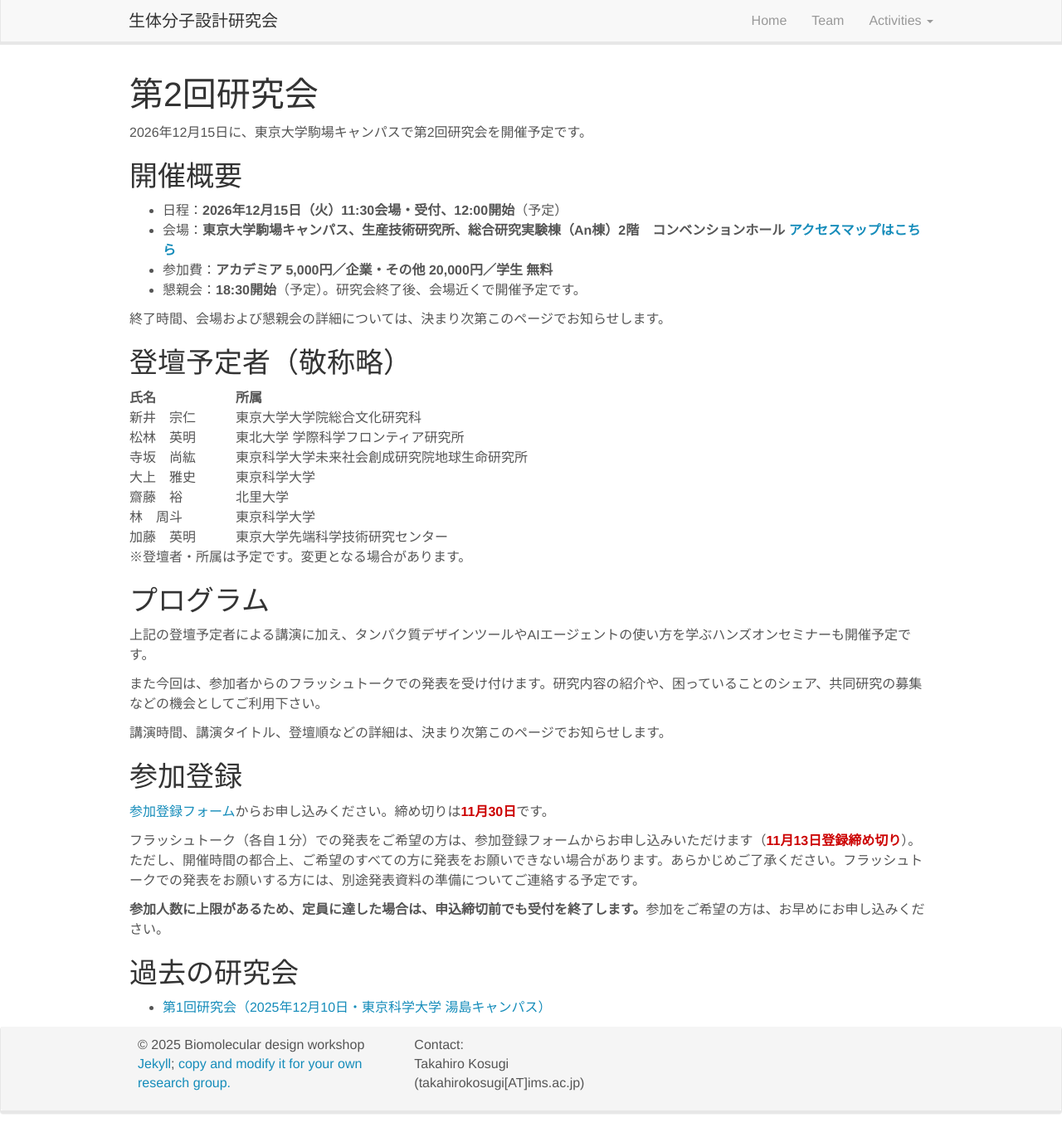
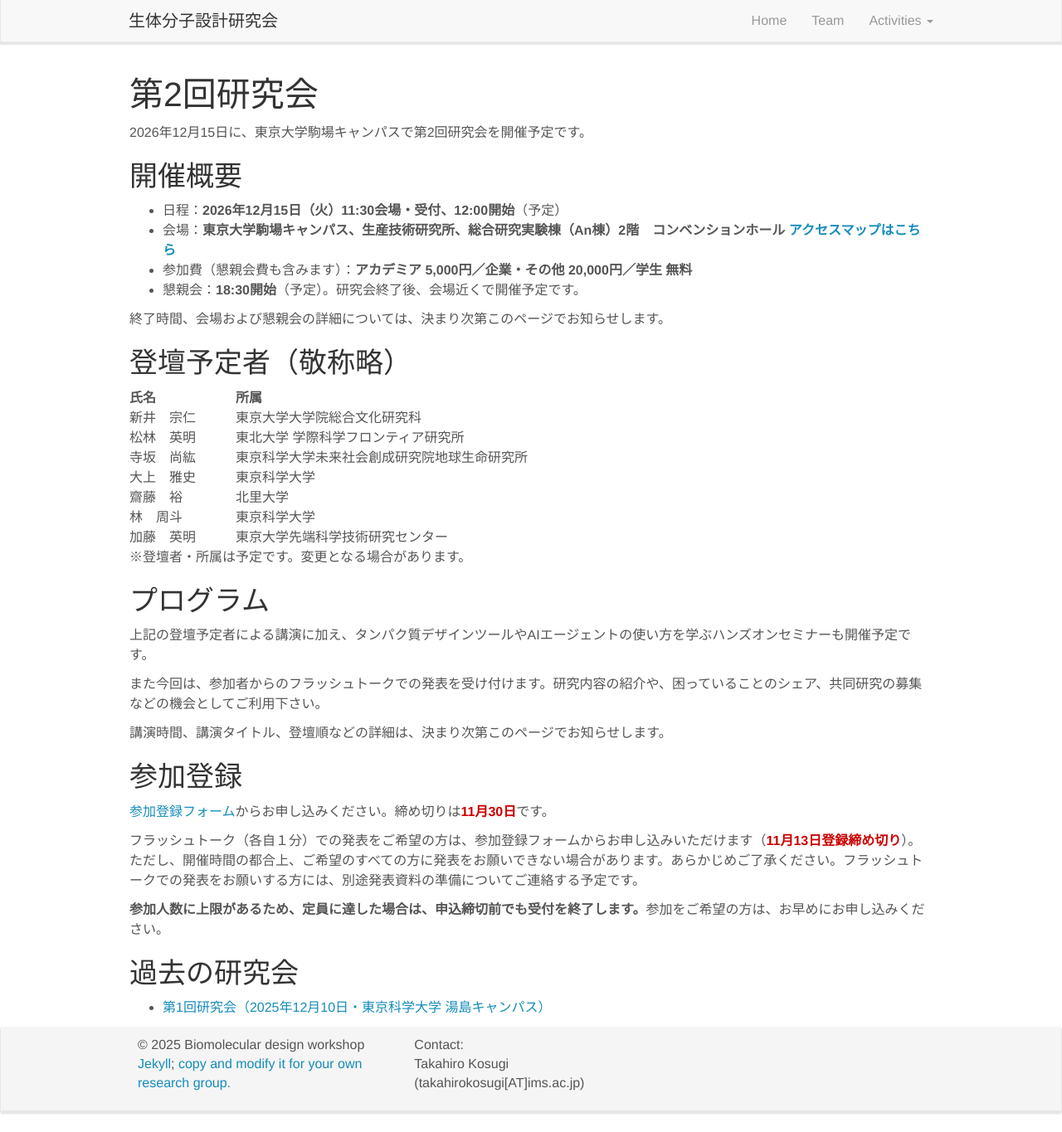
Before and after one commit to biomol-des-ws/biomol-des-ws.github.io, a Jekyll site: the page built from _pages/activities.md, in a window 1280 px wide and 1365 px high. Shown: the whole window at 83% size. Built offline with Jekyll 4.4.1, drawn with Linux system fonts in a browser that asks for light colours; nearby versions of some CDN libraries.

Commit message:
Update activities.md

```diff
--- a/_pages/activities.md
+++ b/_pages/activities.md
@@ -14,7 +14,7 @@ permalink: /activities
 
 - 日程：**2026年12月15日（火）11:30会場・受付、12:00開始**（予定）
 - 会場：**東京大学駒場キャンパス、生産技術研究所、総合研究実験棟（An棟）2階　コンベンションホール [アクセスマップはこちら](https://www.iis.u-tokyo.ac.jp/ja/access/)**
-- 参加費：**アカデミア 5,000円／企業・その他 20,000円／学生 無料**
+- 参加費（懇親会費も含みます）：**アカデミア 5,000円／企業・その他 20,000円／学生 無料**
 - 懇親会：**18:30開始**（予定）。研究会終了後、会場近くで開催予定です。
 
 終了時間、会場および懇親会の詳細については、決まり次第このページでお知らせします。
```
